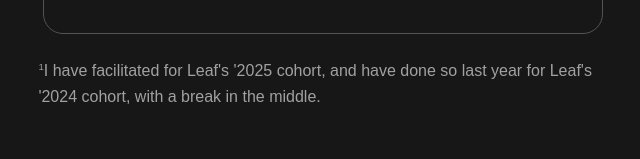
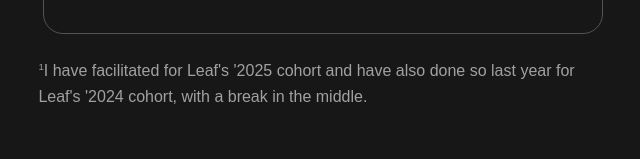
Before and after one commit to Muhammed-Tariq/muhammedtariq.com, a plain HTML site: page index.html in a window 1280 px wide. Shown: the part 1591-1750 px from the top of the page, without its empty margins (576-1216 px from the left). Drawn offline with Linux system fonts and the light colour scheme; a web font is replaced by a local one.

Commit message:
Update index.html

```diff
--- a/index.html
+++ b/index.html
@@ -81,7 +81,7 @@
                         During the fellowship, I attended talks from pioneers such as philosopher Peter Singer and AI researcher Yoshua Bengio, and I had guidance on my project from experts at top universities, such as Oxford, Cambridge and Stanford. Following the completion of the project, I was given a £500 scholarship to continue doing meaningful and important work.
                     </p>
                 </div>
-                <p class="description"><a class="footnote">1</a>I have facilitated for Leaf's '2025 cohort, and have done so last year for Leaf's '2024 cohort, with a break in the middle.</p>
+                <p class="description"><a class="footnote">1</a>I have facilitated for Leaf's '2025 cohort and have also done so last year for Leaf's '2024 cohort, with a break in the middle.</p>
             </section>
             <br><br>
             <section id="education">
```
